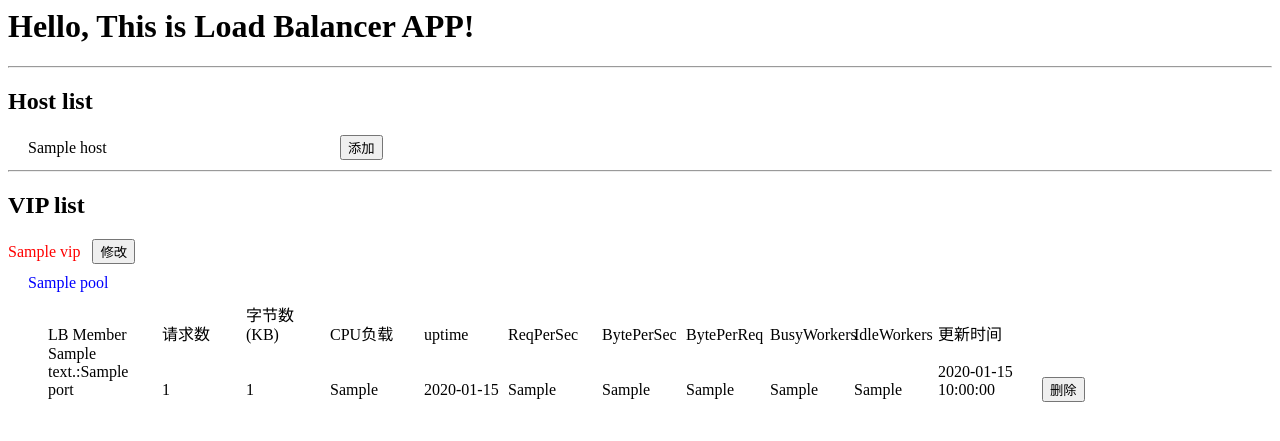
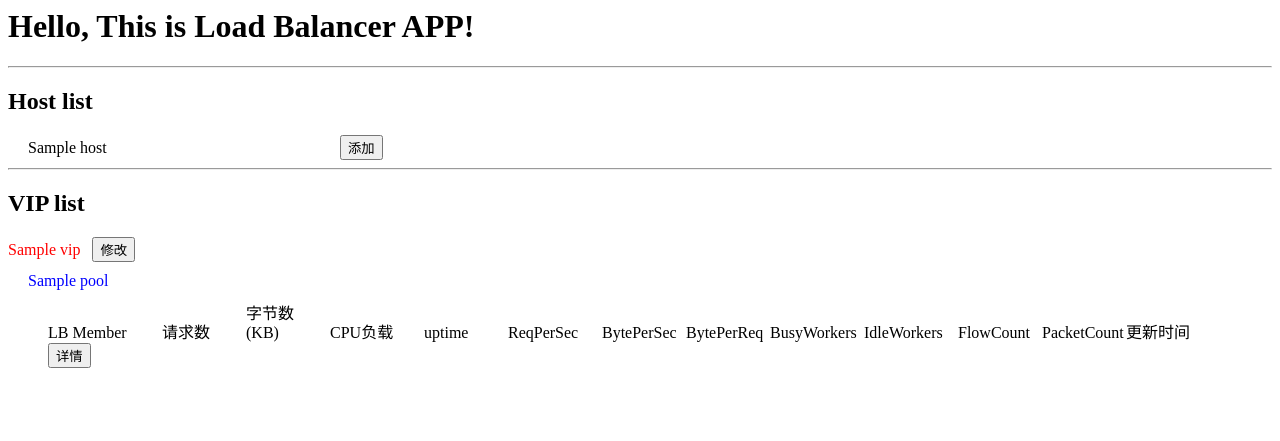
Before and after one commit to woniu17/sdnlb, a Python web app: template lb/templates/lb/index.html in a window 1280 px wide. Shown: the top 441 px of the page. Run offline with Jinja, Linux system fonts and the light colour scheme; the template is opened without the code that fills it: most values are stand-ins (such as "Sample title", 1, 10 or a date in 2020); some libraries are stand-ins or nearby versions.

Commit message:
template flow

```diff
--- a/lb/templates/lb/index.html
+++ b/lb/templates/lb/index.html
@@ -3,11 +3,13 @@
 		<title>Load Balancer APP!</title>
 		<meta http-equiv=Content-Type content="text/html;charset=utf-8">
         <style type="text/css">
-            .host_list, .pool_list, .member_list{margin-left: 20px; margin-top:10px;}
-            .host, .member{margin-bottom: 10px;}
+            .host_list, .pool_list, .member_list, .flow_list{margin-left: 20px; margin-top:10px;}
+            .host, .member{margin-top: 6px;margin-bottom: 6px;}
             .host > span{display:inline-block; width:300px;}
             .vip > span{color: red;}
             .pool > span{color: blue;}
+            .member > span{color: green;}
+            .flow > span{color: purple;}
             .member_list > span{color: black; display:inline-block; width:80px;}
             span.w110{display:inline-block; width:110px;}
             span.w80{display:inline-block; width:80px;}
@@ -121,8 +123,13 @@
                   var vid = $(this).parents('.vip').attr('vid');
                   console.log('modify vip ' + vid);
               });
-              bind_event_for_member();
+              //bind_event_for_member();
+              update_member_list()
               setInterval(update_member_list, 10000);
+              // member detail
+              $('.member_detail_button').click(function(){
+                  $('.member .flow_list').toggle();
+              });
           });
         </script>
 	</head>
@@ -137,11 +144,28 @@
   <span class="req_per_sec w90"></span>
   <span class="byte_per_sec w80"></span>
   <span class="byte_per_req w80"></span>
-  <span class="busy_workers w80"></span>
-  <span class="idle_workers w80"></span>
+  <span class="busy_workers w90"></span>
+  <span class="idle_workers w90"></span>
+  <span class="flow_count w80">100</span>
+  <span class="packet_count w80">100</span>
   <span class="update_time w80"></span>
-  &nbsp;&nbsp;<input type="button" value="修改" class="member_modifition_button hidden"/>
-  &nbsp;&nbsp;<input type="button" value="删除" class="member_deletion_button"/>
+  <span class="w80"><input type="button" value="删除" class="member_deletion_button"/></span>
+  <span class="w80"><input type="button" value="修改" class="member_modifition_button hidden"/></span>
+  <div class="flow_list">
+      <span class="w80">Flow ID</span>
+      <span class="w80">FlowCount</span>
+      <span class="w80">PacketCount</span>
+    <div class="flow">
+      <span class="flow_id w80">1</span>
+      <span class="flow_count w80">100</span>
+      <span class="packet_count w80">100</span>
+    </div>
+    <div class="flow">
+      <span class="flow_id w80">2</span>
+      <span class="flow_count w80">100</span>
+      <span class="packet_count w80">100</span>
+    </div>
+  </div>
 </div>
 </div>
 
@@ -176,10 +200,15 @@
                                 <span class="w90">ReqPerSec</span>
                                 <span class="w80">BytePerSec</span>
                                 <span class="w80">BytePerReq</span>
-                                <span class="w80">BusyWorkers</span>
-                                <span class="w80">IdleWorkers</span>
+                                <span class="w90">BusyWorkers</span>
+                                <span class="w90">IdleWorkers</span>
+                                <span class="w80">FlowCount</span>
+                                <span class="w80">PacketCount</span>
                                 <span class="w80">更新时间</span>
+                                <span class="w80"><input type="button" value="详情" class="member_detail_button"/></span>
                             {% for member in pool.lbmember_set.all %}
+                            {% endfor %}
+                            <!--
                             <div class="member" mid="{{member.mid}}">
                                 <span class="member_span w110">{{member.naddress}}:{{member.port}}</span>
                                 <span class="req_count w80">{{member.req_count}}</span>
@@ -189,13 +218,13 @@
                                 <span class="req_per_sec w90">{{member.req_per_sec}}</span>
                                 <span class="byte_per_sec w80">{{member.byte_per_sec}}</span>
                                 <span class="byte_per_req w80">{{member.byte_per_req}}</span>
-                                <span class="busy_workers w80">{{member.busy_workers}}</span>
-                                <span class="idle_workers w80">{{member.idle_workers}}</span>
+                                <span class="busy_workers w90">{{member.busy_workers}}</span>
+                                <span class="idle_workers w90">{{member.idle_workers}}</span>
                                 <span class="update_time w80">{{member.update_time}}</span>
                                 &nbsp;&nbsp;<input type="button" value="修改" class="member_modifition_button hidden"/>
                                 &nbsp;&nbsp;<input type="button" value="删除" class="member_deletion_button"/>
                             </div>
-                            {% endfor %}
+                            -->
                         </div>
                     </div>
                 {% endfor %}
--- a/lb/views.py
+++ b/lb/views.py
@@ -143,5 +143,8 @@ def ajax_upd_vip(request):
 def ajax_get_member_list(request):
     from django.core import serializers
     member_list = serializers.serialize('json', LBMember.objects.all())
+    #print member_list
+    flow_list = serializers.serialize('json', LBFlow.objects.all())
+    print flow_list
     return HttpResponse(member_list, mimetype='application/javascript')
     pass
```
Also changed, not shown: TODO.md (added, +1 -0 lines), 1 other file.
